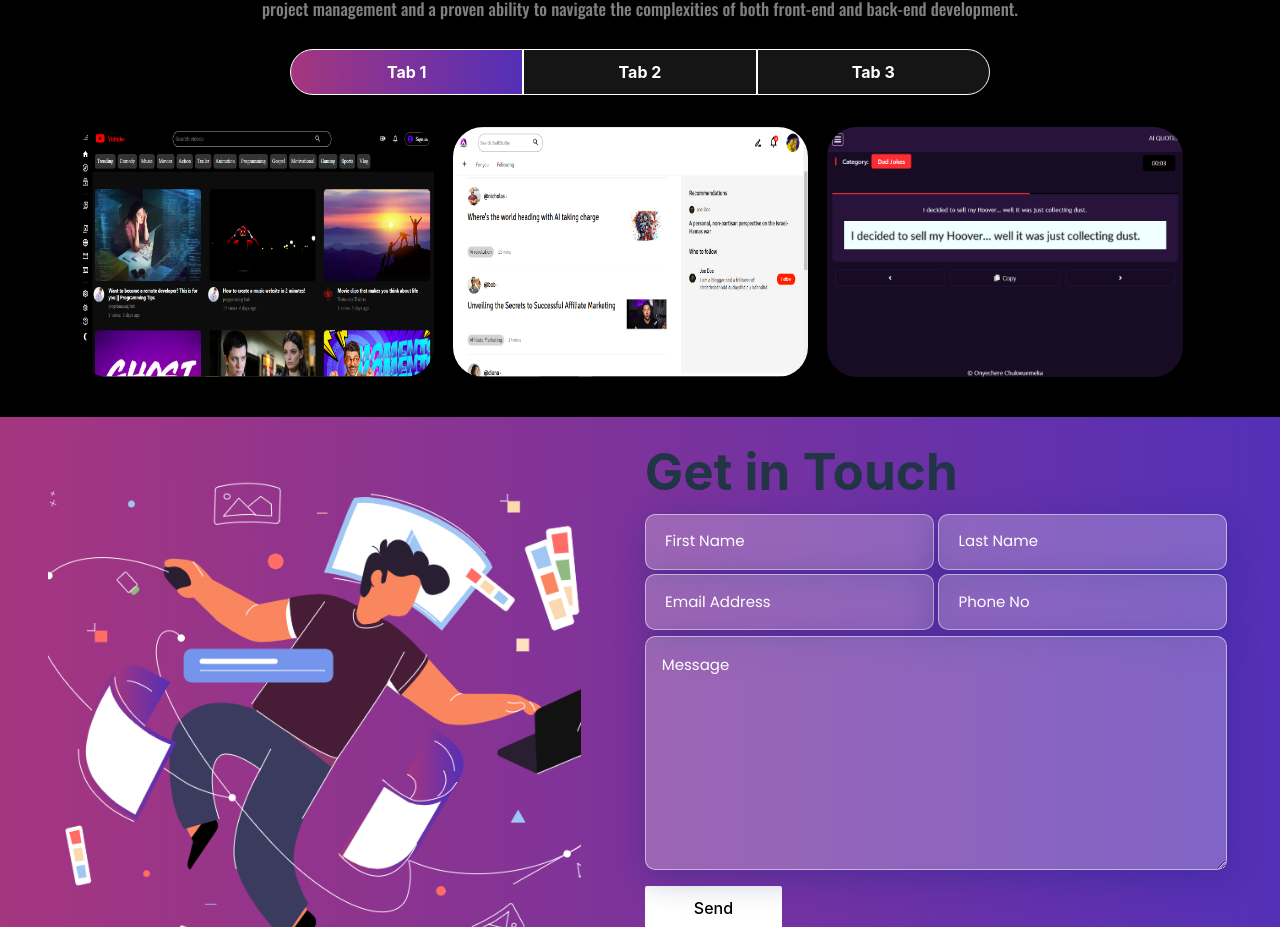
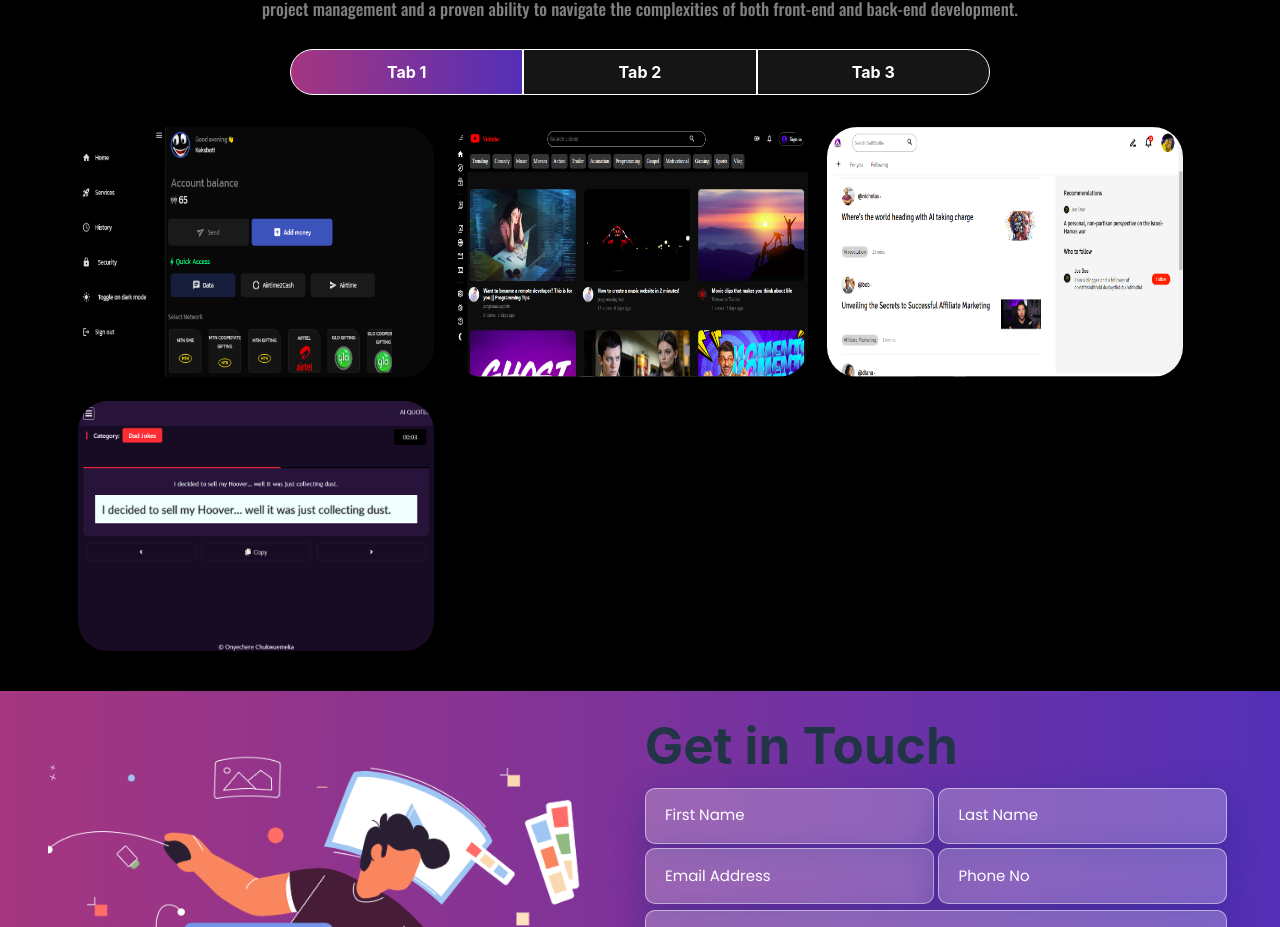
Before and after one commit to Chuboii/Portfolio, a React (Vite) app: page / in a window 1280 px wide. Shown: the part 1638-2565 px from the top of the page. Built offline with nearby package versions, Linux system fonts and the light colour scheme; a web font is replaced by a local one.

Commit message:
added another project

```diff
--- a/src/components/project cards/ProjectCards.tsx
+++ b/src/components/project cards/ProjectCards.tsx
@@ -3,6 +3,7 @@ import vidtube from '../../assets/vidtube image1.png'
 import swiftscribe from '../../assets/swiftscribe project 2.png'
 import aiquotes from '../../assets/ai quotes.png'
 import { Link } from 'react-router-dom'
+import datapulse from '../../assets/datapulse network.png'
 import OpenInNewIcon from '@mui/icons-material/OpenInNew';
 import {FC} from 'react'
 
@@ -20,7 +21,20 @@ const ProjectCards: FC= () => {
 
     return (
         <>
-        <Container>
+            <Container>
+
+            <Card>
+                    <Image src={datapulse} />
+                    <Wrapper>
+                    <Description>Datapulse networks is a fullstack sme website that handles data and airtime subscription along with many services</Description>
+                    <Links>
+                            <LinkToSite><Link to={'https://datapulsenetwork.netlify.app'}  style={{color:'blue', textTransform:"uppercase"}}><OpenInNewIcon/> vidtube</Link></LinkToSite>
+                        <LinkToCode><Link to={'https://github.com/Chuboii/datapulse-network'}  style={style}><OpenInNewIcon/> client</Link></LinkToCode>
+
+                        </Links>
+                    </Wrapper>
+                </Card>
+
          <Card>
                     <Image src={vidtube} />
                     <Wrapper>
```
Also changed, not shown: src/assets/datapulse network.png (added).
